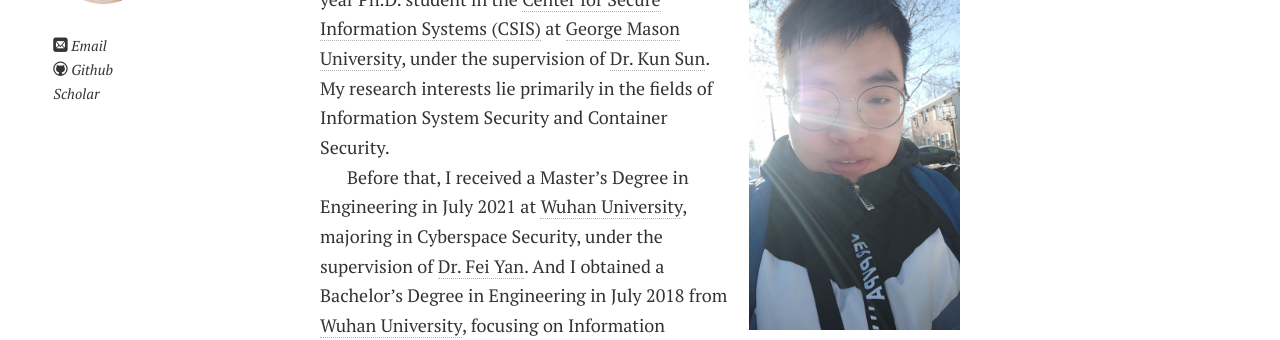
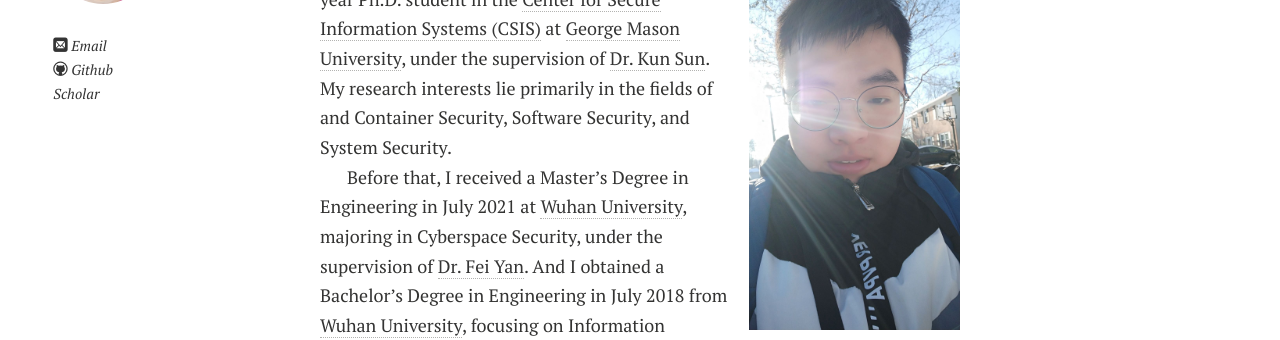
Before and after one commit to YunlongXing/HomePage, a Jekyll site: the page built from docs/index.md, in a window 1280 px wide. Shown: the part 204-544 px from the top of the page. Built offline with Jekyll 4.4.1, drawn with Linux system fonts in a browser that asks for light colours; nearby versions of some CDN libraries; a style sheet for code colours, icons or effects is not loaded; our own code applies the rules of GitHub Pages for plain Markdown files.

Commit message:
Update index.md

```diff
--- a/docs/index.md
+++ b/docs/index.md
@@ -4,7 +4,7 @@ layout: page
 
 ## About Me
 <img src="/HomePage/images/winter.jpeg" class="floatpic" width="200" height="300">
-My name is Yunlong Xing. Currently, I am a first-year Ph.D. student in the [Center for Secure Information Systems (CSIS)] at [George Mason University], under the supervision of [Dr. Kun Sun]. My research interests lie primarily in the fields of Information System Security and Container Security.
+My name is Yunlong Xing. Currently, I am a first-year Ph.D. student in the [Center for Secure Information Systems (CSIS)] at [George Mason University], under the supervision of [Dr. Kun Sun]. My research interests lie primarily in the fields of and Container Security, Software Security, and System Security.
 
 Before that, I received a Master's Degree in Engineering in July 2021 at [Wuhan University], majoring in Cyberspace Security, under the supervision of [Dr. Fei Yan]. And I obtained a Bachelor's Degree in Engineering in July 2018 from [Wuhan University], focusing on Information Security. From November 2018 to August 2020, as a Visiting Student, I joined [Dr. Kun Sun]'s Research Group at [George Mason University] and worked on Container Security.
 
```
